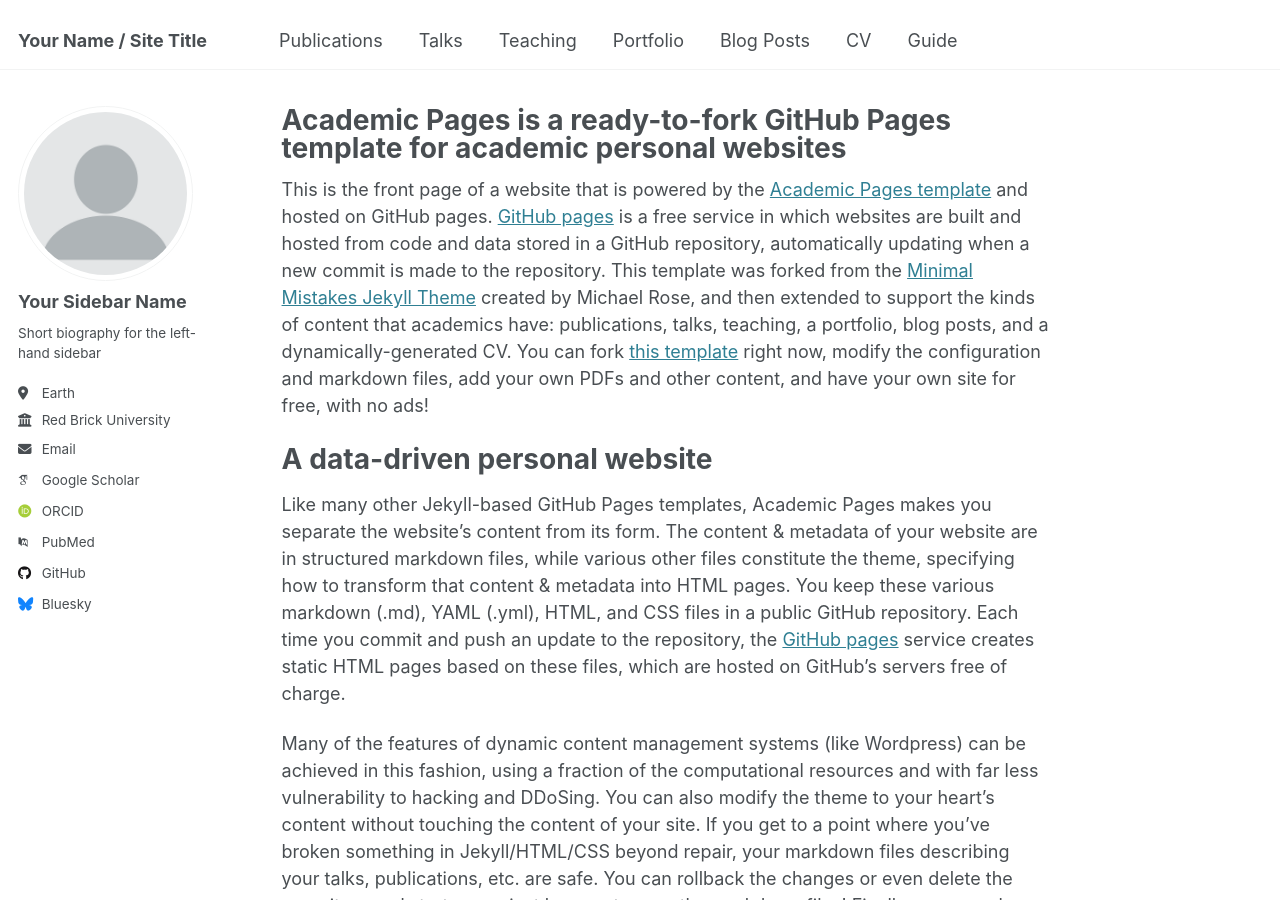
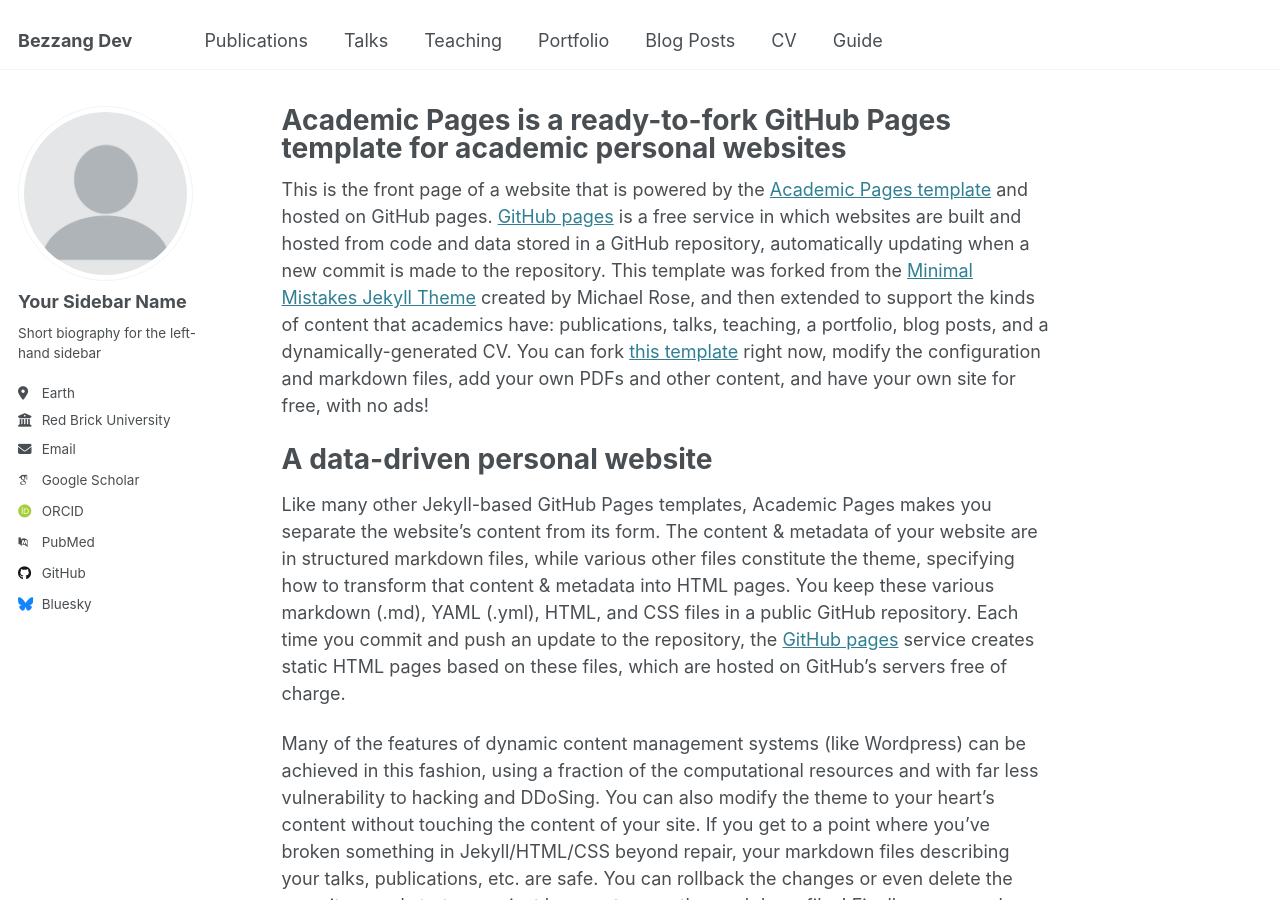
Before and after one commit to kimjinmyeong/kimjinmyeong.github.io, a Jekyll site: the page built from _pages/about.md, in a window 1280 px wide and 900 px high. Built offline with Jekyll 4.4.1, drawn with Linux system fonts in a browser that asks for light colours; some web fonts are replaced.

Commit message:
Update _config.yml

```diff
--- a/_config.yml
+++ b/_config.yml
@@ -9,13 +9,13 @@
 # Basic Site Settings
 locale                   : "en-US"
 site_theme               : "default"
-title                    : "Your Name / Site Title"
+title                    : "Bezzang Dev"
 title_separator          : "-"
 name                     : &name "Jinmyeong Kim"
-description              : &description "personal description"
+description              : &description "Backend Developer"
 url                      : https://academicpages.github.io # the base hostname & protocol for your site e.g. "https://[your GitHub username].github.io"
 baseurl                  : "" # the subpath of your site, e.g. "/blog"
-repository               : "kimjinmyeong/kimjinmyeong.github.io"
+repository               : "bezzang-dev/bezzang-dev.github.io"
 
 # Site Author - The following control what appear as part of the author content on the side bar.
 #               If a field is blank the icon and link will not appear, otherwise it will be shown.
```
